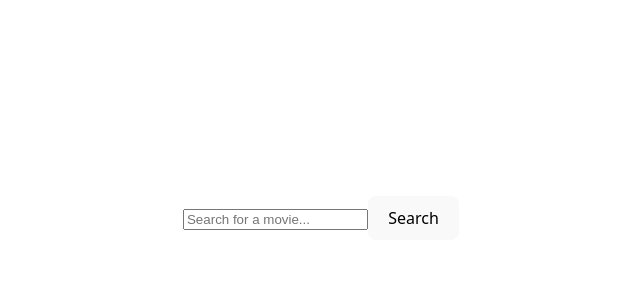
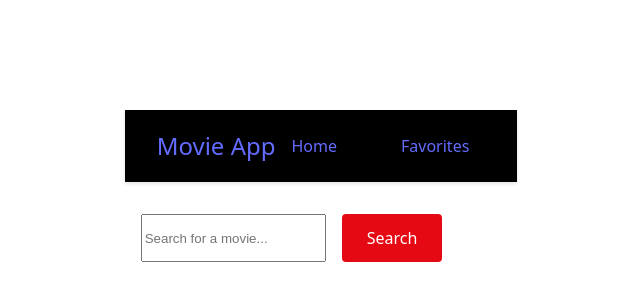
Before and after one commit to Talha86-ux/Movie-App-React-JS, a React (Vite) app: page / in a window 1280 px wide. Shown: the part 182-482 px from the top of the page, without its empty margins (319-959 px from the left). Built offline with nearby package versions, Linux system fonts and the light colour scheme.

Commit message:
Add styling

```diff
--- a/src/App.jsx
+++ b/src/App.jsx
@@ -2,16 +2,20 @@ import './App.css'
 import MovieCard from './components/MovieCard';
 import Home from './pages/Home';
 import { Routes, Route } from 'react-router-dom';
+import Navbar from './components/Navbar';
 
 function App() {
 
   return (
+    <div>
+      <Navbar />
       <main className='main-content'>
         <Routes>
           <Route path="/" element={<Home />} />
           <Route path="/favorites" element={<div className="favorites-page">Favorites Page</div>} />
         </Routes>
       </main>
+    </div>
   )
 }
 
--- a/src/components/MovieCard.jsx
+++ b/src/components/MovieCard.jsx
@@ -1,3 +1,5 @@
+import '../css/MovieCard.css';
+
 function MovieCard({movie}) {
 
   function onFavoriteClick() {
--- /dev/null
+++ b/src/components/Navbar.jsx
@@ -0,0 +1,16 @@
+import { Link } from "react-router-dom";
+import '../css/Navbar.css';
+
+function Navbar() {
+  return <nav className="navbar">
+    <div className="navbar-brand">
+      <Link to="/">Movie App</Link>
+    </div>
+    <div className="navbar-links">
+      <Link to="/" className="nav-link">Home</Link>
+      <Link to="/favorites" className="nav-link">Favorites</Link>
+    </div>
+  </nav>
+}
+
+export default Navbar;
--- /dev/null
+++ b/src/css/App.css
@@ -0,0 +1,8 @@
+.main-content {
+  flex: 1;
+  padding: 2rem;
+  box-sizing: border-box;
+  width: 100%;
+  display: flex;
+  flex-direction: column;
+}
--- /dev/null
+++ b/src/css/Home.css
@@ -0,0 +1,63 @@
+.home {
+  padding: 2rem 0;
+  width: 100%;
+  box-sizing: border-box;
+}
+
+.search-form {
+  max-width: 600px;
+  margin: 0 auto 2rem;
+  display: flex;
+  gap: 1rem;
+  padding: 0 1rem;
+  box-sizing: border-box;
+}
+
+.search-input {
+  flex: 1;
+  padding: 0.75rem 1rem;
+  border: none;
+  border-radius: 4px;
+  background-color: #333;
+  color: white;
+  font-size: 1rem;
+}
+
+.search-input:focus {
+  outline: none;
+  box-shadow: 0 0 0 2px #666;
+}
+
+.search-button {
+  padding: 0.75rem 1.5rem;
+  background-color: #e50914;
+  color: white;
+  border-radius: 4px;
+  font-weight: 500;
+  transition: background-color 0.2s;
+  white-space: nowrap;
+}
+
+.search-button:hover {
+  background-color: #f40612;
+}
+
+
+@media (max-width: 639px) {
+  .home {
+    padding: 1rem 0;
+  }
+
+  .search-form {
+    margin-bottom: 1rem;
+  }
+}
+
+.movies-grid {
+  display: grid;
+  grid-template-columns: repeat(auto-fit, minmax(300px, 1fr));
+  gap: 1.5rem;
+  padding: 1rem;
+  width: 100%;
+  box-sizing: border-box;
+}
--- /dev/null
+++ b/src/css/MovieCard.css
@@ -0,0 +1,124 @@
+.movie-card {
+  position: relative;
+  border-radius: 8px;
+  overflow: hidden;
+  background-color: #1a1a1a;
+  transition: transform 0.2s;
+  height: 100%;
+  display: flex;
+  flex-direction: column;
+}
+
+.movie-card:hover {
+  transform: translateY(-5px);
+}
+
+.movie-poster {
+  position: relative;
+  aspect-ratio: 2/3;
+  width: 100%;
+}
+
+.movie-poster img {
+  width: 100%;
+  height: 100%;
+  object-fit: cover;
+}
+
+.movie-overlay {
+  position: absolute;
+  top: 0;
+  left: 0;
+  right: 0;
+  bottom: 0;
+  background: linear-gradient(
+    to bottom,
+    rgba(0, 0, 0, 0.1),
+    rgba(0, 0, 0, 0.8)
+  );
+  opacity: 0;
+  transition: opacity 0.2s;
+  display: flex;
+  flex-direction: column;
+  justify-content: flex-end;
+  padding: 1rem;
+}
+
+.movie-card:hover .movie-overlay {
+  opacity: 1;
+}
+
+.favorite-btn {
+  position: absolute;
+  top: 1rem;
+  right: 1rem;
+  color: white;
+  font-size: 1.5rem;
+  padding: 0.5rem;
+  background-color: rgba(0, 0, 0, 0.5);
+  border-radius: 50%;
+  width: 40px;
+  height: 40px;
+  display: flex;
+  align-items: center;
+  justify-content: center;
+  transition: background-color 0.2s;
+}
+
+.favorite-btn:hover {
+  background-color: rgba(0, 0, 0, 0.8);
+}
+
+.favorite-btn.active {
+  color: #ff4757;
+}
+
+.rating-select {
+  background-color: rgba(0, 0, 0, 0.7);
+  color: white;
+  border: none;
+  padding: 0.5rem;
+  border-radius: 4px;
+  cursor: pointer;
+  margin-top: 0.5rem;
+}
+
+.movie-info {
+  padding: 1rem;
+  flex: 1;
+  display: flex;
+  flex-direction: column;
+  gap: 0.5rem;
+}
+
+.movie-info h3 {
+  font-size: 1rem;
+  margin: 0;
+}
+
+.movie-info p {
+  color: #999;
+  font-size: 0.9rem;
+}
+
+.user-rating {
+  color: #ffd700;
+  font-size: 0.9rem;
+  margin-top: auto;
+}
+
+@media (max-width: 768px) {
+  .movie-card {
+    font-size: 0.9rem;
+  }
+
+  .movie-info {
+    padding: 0.75rem;
+  }
+
+  .favorite-btn {
+    width: 32px;
+    height: 32px;
+    font-size: 1.2rem;
+  }
+}
--- /dev/null
+++ b/src/css/Navbar.css
@@ -0,0 +1,47 @@
+.navbar {
+  background-color: #000000;
+  padding: 1rem 2rem;
+  display: flex;
+  justify-content: space-between;
+  align-items: center;
+  box-shadow: 0 2px 4px rgba(0, 0, 0, 0.1);
+}
+
+.navbar-brand {
+  font-size: 1.5rem;
+  font-weight: bold;
+}
+
+.navbar-links {
+  display: flex;
+  gap: 2rem;
+}
+
+.nav-link {
+  font-size: 1rem;
+  padding: 0.5rem 1rem;
+  border-radius: 4px;
+  transition: background-color 0.2s;
+}
+
+.nav-link:hover {
+  background-color: rgba(255, 255, 255, 0.1);
+}
+
+@media (max-width: 768px) {
+  .navbar {
+    padding: 1rem;
+  }
+
+  .navbar-brand {
+    font-size: 1.2rem;
+  }
+
+  .navbar-links {
+    gap: 1rem;
+  }
+
+  .nav-link {
+    padding: 0.5rem;
+  }
+}
--- /dev/null
+++ b/src/css/index.css
@@ -0,0 +1,84 @@
+:root {
+  font-family: Inter, system-ui, Avenir, Helvetica, Arial, sans-serif;
+  line-height: 1.5;
+  font-weight: 400;
+
+  color-scheme: light dark;
+  color: rgba(255, 255, 255, 0.87);
+  background-color: #242424;
+
+  font-synthesis: none;
+  text-rendering: optimizeLegibility;
+  -webkit-font-smoothing: antialiased;
+  -moz-osx-font-smoothing: grayscale;
+}
+
+* {
+  margin: 0;
+  padding: 0;
+  box-sizing: border-box;
+}
+
+html, body {
+  overflow-x: hidden;
+}
+
+body {
+  margin: 0;
+  width: 100%;
+  min-height: 100vh;
+  position: relative;
+}
+
+#root {
+  width: 100%;
+  min-height: 100vh;
+  display: flex;
+  flex-direction: column;
+}
+
+a {
+  font-weight: 500;
+  color: #646cff;
+  text-decoration: inherit;
+}
+a:hover {
+  color: #535bf2;
+}
+
+h1 {
+  font-size: 3.2em;
+  line-height: 1.1;
+}
+
+button {
+  border-radius: 8px;
+  border: 1px solid transparent;
+  padding: 0.6em 1.2em;
+  font-size: 1em;
+  font-weight: 500;
+  font-family: inherit;
+  background-color: #1a1a1a;
+  cursor: pointer;
+  transition: border-color 0.25s;
+}
+button:hover {
+  border-color: #646cff;
+}
+button:focus,
+button:focus-visible {
+  outline: 4px auto -webkit-focus-ring-color;
+}
+
+@media (prefers-color-scheme: light) {
+  :root {
+    color: #213547;
+    background-color: #ffffff;
+  }
+  a:hover {
+    color: #747bff;
+  }
+  button {
+    background-color: #f9f9f9;
+  }
+}
--- a/src/pages/Favorites.jsx
+++ b/src/pages/Favorites.jsx
@@ -1,3 +1,5 @@
+import '../css/Favorites.css';
+
 function Favorites() {
   return <div className="favorites-empty">
     <h2>No Favorites added yet</h2>
--- a/src/pages/Home.jsx
+++ b/src/pages/Home.jsx
@@ -1,5 +1,6 @@
 import MovieCard from "../components/MovieCard";
 import { useState, useEffect } from "react";
+import '../css/Home.css';
 
 function Home(){
   const [searchQuery, setSearchQuery] = useState("");
```
Also changed, not shown: src/css/Favorites.css (added, +52 -0 lines). Lines whose indentation alone changed are shown as unchanged.
